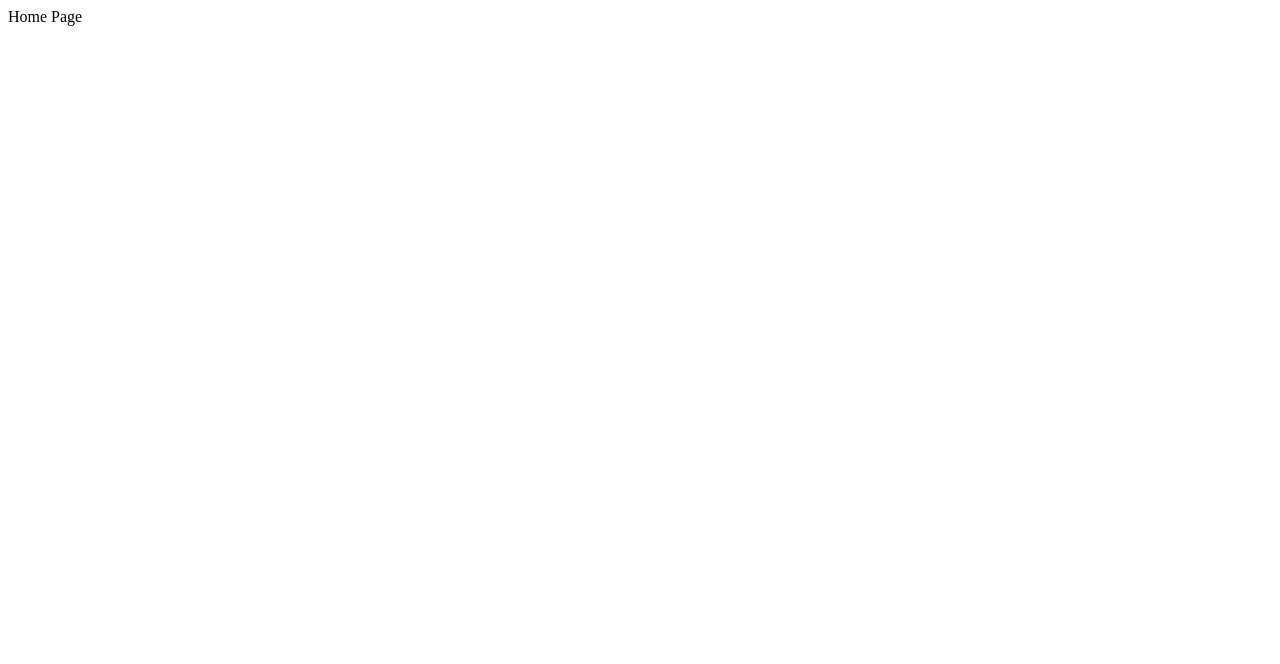
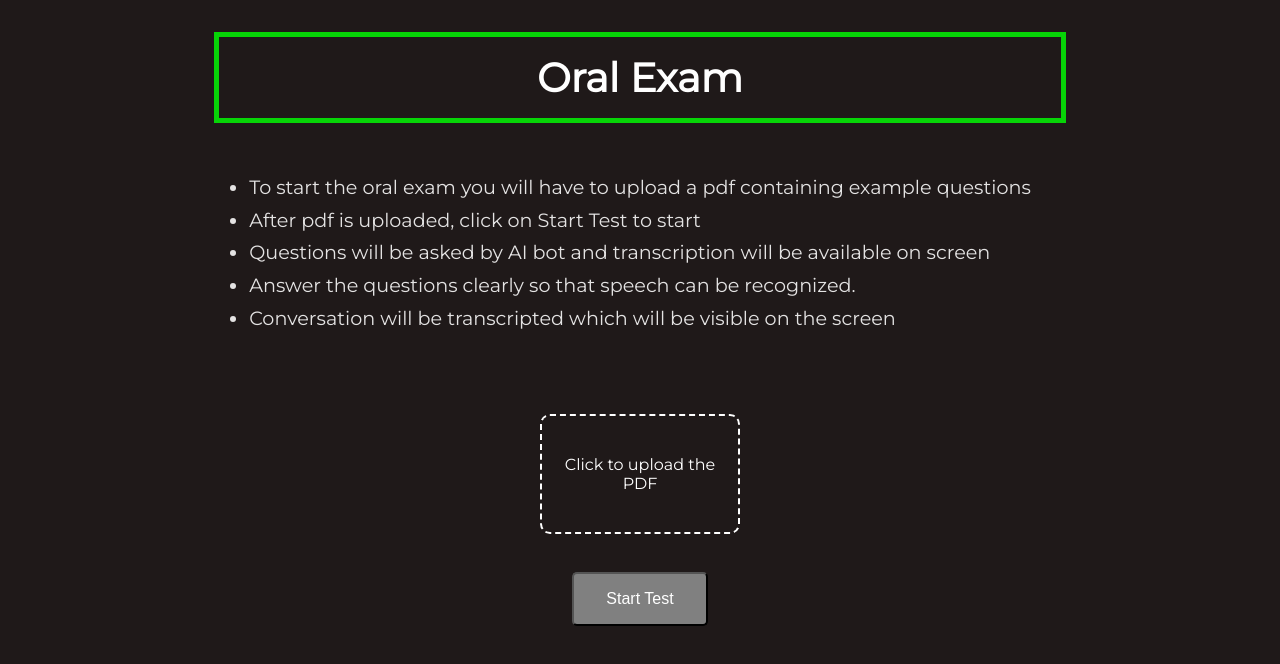
Before and after one commit to MayankBansal12/Exam-GPT, a React (Create React App) app: page / in a window 1280 px wide. Shown: the top 664 px of the page. Built offline with nearby package versions, Linux system fonts and the light colour scheme.

Commit message:
Design Home.jsx

```diff
--- a/public/index.html
+++ b/public/index.html
@@ -4,11 +4,14 @@
     <meta charset="utf-8" />
     <link rel="icon" href="%PUBLIC_URL%/favicon.ico" />
     <meta name="viewport" content="width=device-width, initial-scale=1" />
-    <meta name="description" content="Web site created using create-react-app"/>
-    <title>React App</title>
+    <meta name="description" content="Oral Exam conducted using AI bot and GPT model"/>
+
+    <!-- Css stylesheet -->
+    <link rel="stylesheet" href="style.css">
+    <title>AI Oral Exam</title>
   </head>
   <body>
+    <div id="root"></div>
     <script src="../src/index.js" type="text/jsx"></script>
-    <div id="root"></div>
   </body>
 </html>
--- /dev/null
+++ b/public/style.css
@@ -0,0 +1,91 @@
+@import url('https://fonts.googleapis.com/css2?family=Montserrat&family=Poppins:ital,wght@0,400;0,600;1,400&display=swap');
+
+* {
+    margin: 0;
+    padding: 0;
+    box-sizing: border-box;
+    color: white;
+}
+
+body {
+    background-color: rgb(31, 25, 25);
+    padding: 2rem;
+    font-family: 'Montserrat', sans-serif;
+}
+
+.home {
+    display: flex;
+    flex-direction: column;
+    justify-content: center;
+    align-items: center;
+    gap: 3rem;
+}
+
+.heading {
+    font-size: 2.5rem;
+    border: 5px solid rgb(7, 212, 7);
+    width: 70%;
+    text-align: center;
+    padding-block: 1rem;
+    color: white;
+}
+
+ul li {
+    color: #e4e3e3;
+    font-size: 1.2rem;
+    line-height: 1.7;
+}
+
+.upload {
+    margin-top: 2rem;
+    height: 110px;
+}
+
+.file-upload-container {
+    width: 200px;
+    height: 120px;
+    border: 2px dashed;
+    border-radius: 10px;
+    padding: 0rem 1rem;
+    text-align: center;
+    background-color: transparent;
+    display: flex;
+    justify-content: center;
+    align-items: center;
+    cursor: pointer;
+}
+
+.file-upload-input {
+    display: none;
+}
+
+.file-container {
+    display: flex;
+    justify-content: center;
+    align-items: center;
+    height: 100px;
+}
+
+.file-box {
+    padding: 1rem 2rem;
+    border: 2px solid;
+}
+
+.close-btn {
+    border: none;
+    margin-left: 0.7rem;
+    font-size: 1.2rem;
+    background: white;
+    padding: 0rem 0.5rem;
+    color: black;
+    border-radius: 5px;
+    font-weight: 600;
+    cursor: pointer;
+}
+
+.start-btn {
+    padding: 1rem 2rem;
+    font-size: 1rem;
+    border-radius: 5px;
+    cursor: pointer;
+}
--- a/src/Home.jsx
+++ b/src/Home.jsx
@@ -1,9 +1,53 @@
-import React from 'react';
+import React, { useState } from 'react';
+import { Link, useNavigate } from 'react-router-dom';
 
 const Home = () => {
+    const navigate = useNavigate();
+    const [file, setFile] = useState(null);
+    const uploadFile = (e) => {
+        let file = e.target.files[0];
+        setFile(file);
+        console.log(file);
+    }
+    const removeFile = () => {
+        setFile(null);
+    }
+    const startTest = () => {
+        if (file) {
+            navigate("/test");
+        } else {
+            window.alert("Upload file First!");
+        }
+    }
+
     return (
-        <div>
-            Home Page
+        <div className="home">
+            <h1 className="heading">Oral Exam</h1>
+            <ul>
+                <li>To start the oral exam you will have to upload a pdf containing example questions</li>
+                <li>After pdf is uploaded, click on Start Test to start</li>
+                <li>Questions will be asked by AI bot and transcription will be available on screen</li>
+                <li>Answer the questions clearly so that speech can be recognized.</li>
+                <li>Conversation will be transcripted which will be visible on the screen</li>
+            </ul>
+            <div className="upload">
+                {(!file && <label className="file-upload-container">
+                    <input
+                        type="file"
+                        accept=".pdf"
+                        onChange={uploadFile}
+                        className="file-upload-input"
+                    />
+                    <span>Click to upload the PDF</span>
+                </label>)}
+                {(file && <div className="file-container">
+                    <span className="file-box">{file.name}</span>
+                    <button className="close-btn" onClick={removeFile}>x</button>
+                </div>)}
+            </div>
+            <div>
+                <button className="start-btn" style={{ backgroundColor: file ? "green" : "grey" }} onClick={startTest}>Start Test</button>
+            </div>
         </div>
     )
 }
```
Also changed, not shown: src/index.js (+4 -4 lines).
